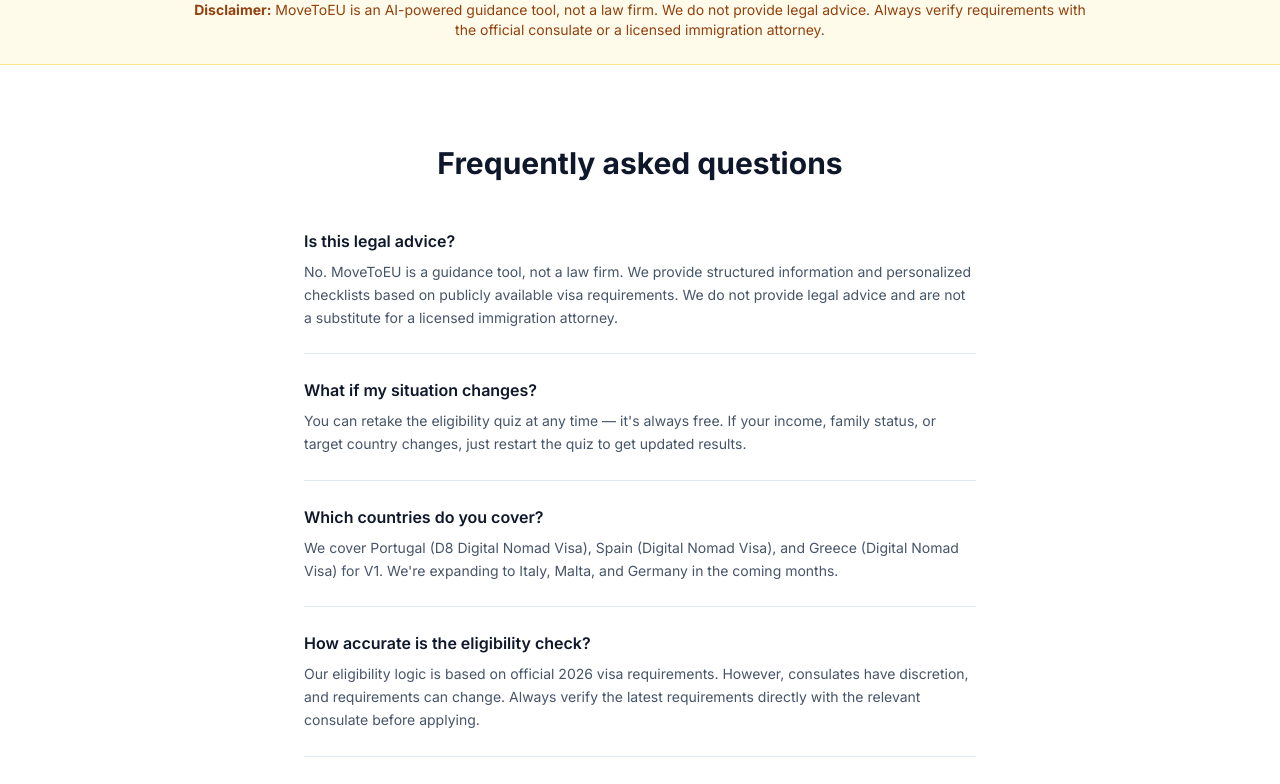
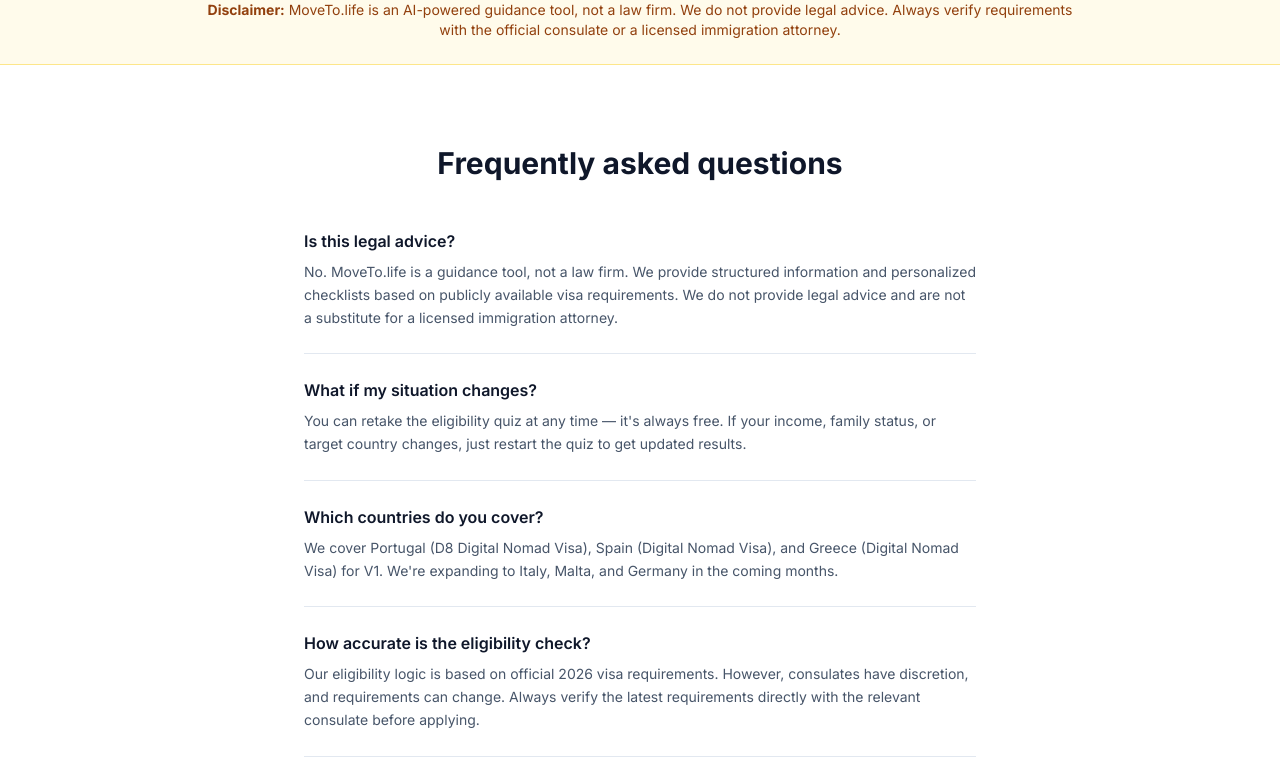
Before and after one commit to gestoriaglobal/movetoeu, a Next.js app: page /pricing in a window 1280 px wide. Shown: the part 946-1730 px from the top of the page. Built offline with nearby package versions, Linux system fonts and the light colour scheme.

Commit message:
rebrand: update app/pricing/page.tsx MoveToEU → MoveTo.life

```diff
--- a/app/pricing/page.tsx
+++ b/app/pricing/page.tsx
@@ -72,7 +72,7 @@ const tiers = [
 const faqs = [
   {
     q: "Is this legal advice?",
-    a: "No. MoveToEU is a guidance tool, not a law firm. We provide structured information and personalized checklists based on publicly available visa requirements. We do not provide legal advice and are not a substitute for a licensed immigration attorney.",
+    a: "No. MoveTo.life is a guidance tool, not a law firm. We provide structured information and personalized checklists based on publicly available visa requirements. We do not provide legal advice and are not a substitute for a licensed immigration attorney.",
   },
   {
     q: "What if my situation changes?",
@@ -189,7 +189,7 @@ export default function PricingPage() {
         <section className="py-6 px-4 sm:px-6 bg-amber-50 border-y border-amber-200">
           <div className="max-w-4xl mx-auto text-center">
             <p className="text-sm text-amber-800">
-              <strong>Disclaimer:</strong> MoveToEU is an AI-powered guidance tool, not a law firm. We do not provide legal advice.
+              <strong>Disclaimer:</strong> MoveTo.life is an AI-powered guidance tool, not a law firm. We do not provide legal advice.
               Always verify requirements with the official consulate or a licensed immigration attorney.
             </p>
           </div>
```
